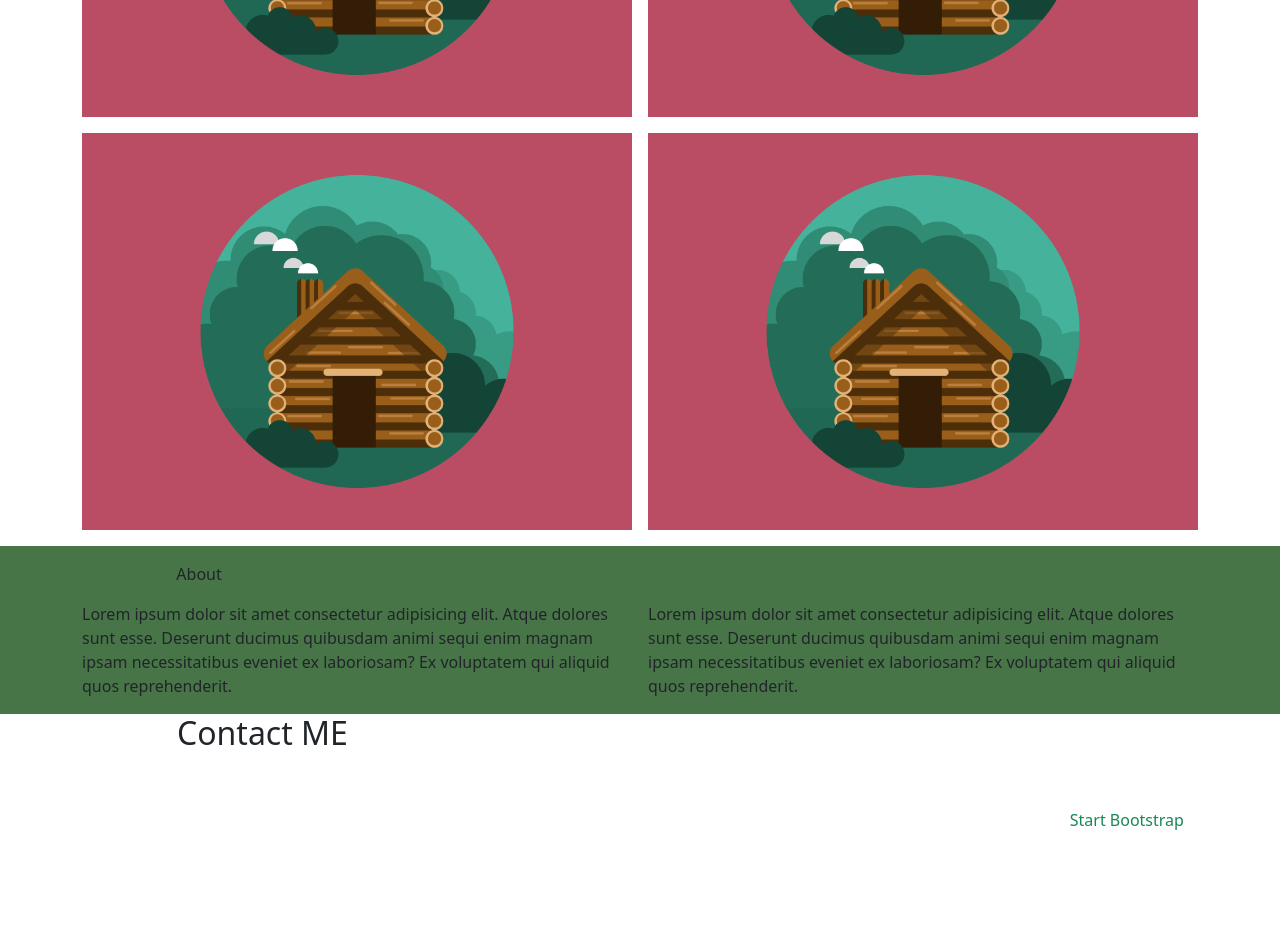
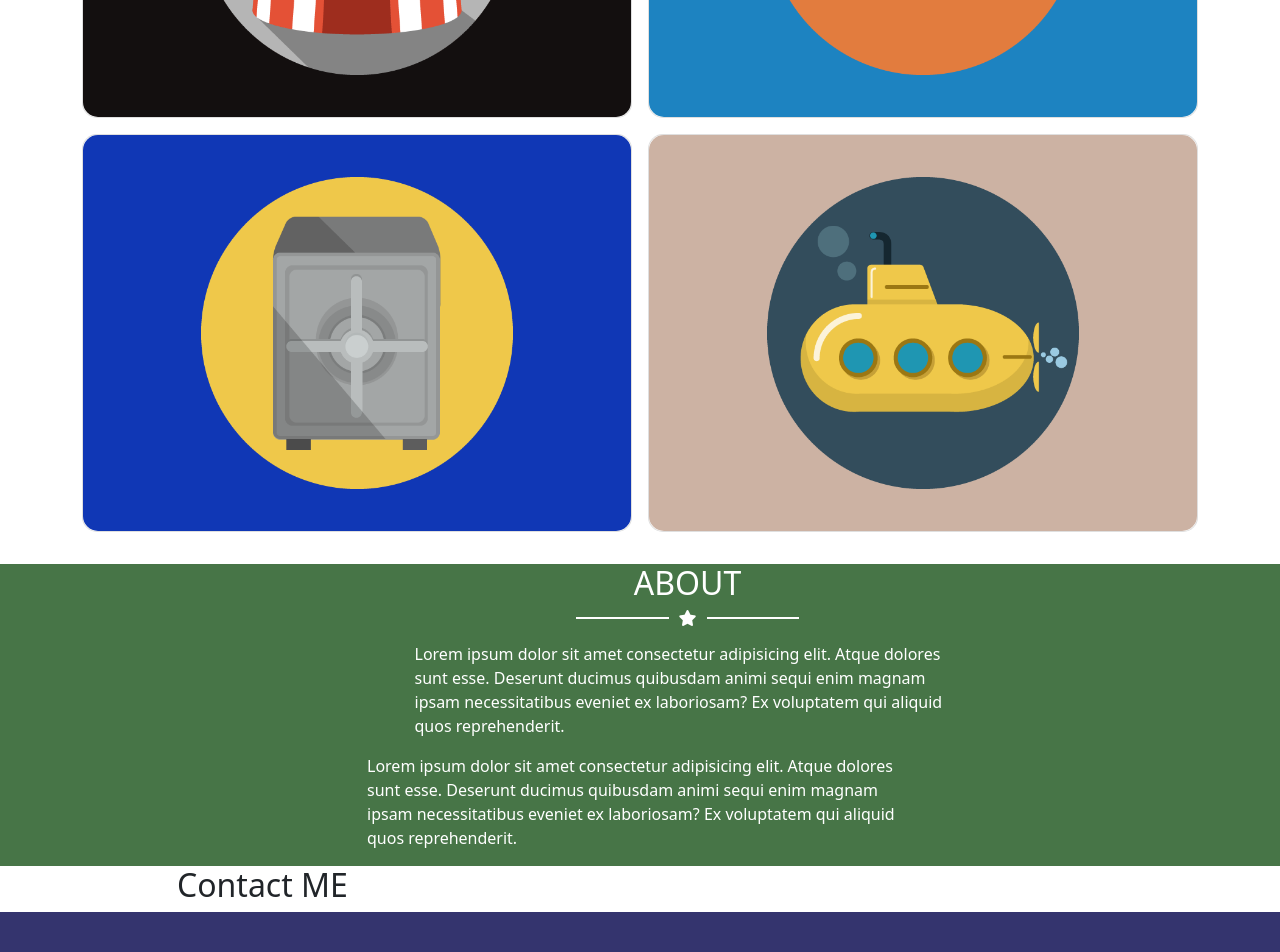
Before and after one commit to DaveCorleto/html-css-bootstrap-freelancer, a plain HTML site: page index.html in a window 1280 px wide. Shown: the part 1320-2272 px from the top of the page. Drawn offline with nearby package versions, Linux system fonts and the light colour scheme.

Commit message:
about it

```diff
--- a/css/style.css
+++ b/css/style.css
@@ -19,15 +19,66 @@ header {
 #about, #jumbotron {
     background-color: rgb(71, 117, 71);
 }
+.col {
+    background-color: rebeccapurple;
+}
+
+/* Stili della sezione Portfolio  */
+
+.card, .card img {
+    border-radius: 15px;
+}
+
+
+[class^="col"] img {
+    max-width: 100%;
+}
+
+/* Stili sezione About  */
+
+.line {
+    flex-basis: 10%;
+    height: 2px;
+    margin-left: 10px;
+    margin-right: 10px;
+    background-color: white;
+}
+
+/* Stili del Footer  */
 
 footer {
     width: 100%;
     height: 400px;
 }
-.col {
-    background-color: rebeccapurple;
+.ft-top {
+    background-color: rgb(52, 52, 110);
+    height: 300px;
 }
 
-[class^="col"] img {
-    max-width: 100%;
+.ft-bottom {
+    background-color: rgb(33, 33, 80);
+    height: 100px;
 }
+
+
+
+.row .text-white .text-center {
+    height: 100%;
+}
+
+#row-ft-btm {
+    height: 100px;
+}
+
+#row-ft-top {
+    height: 300px;
+}
+
+.secondary-txt {
+    font-size: 14px;
+}
+
+.social i {
+    padding-left: 10px;
+    font-size: 18px;
+}
--- a/index.html
+++ b/index.html
@@ -38,40 +38,68 @@
             <h2>Portfolio</h2>
 
             <div class="row g-3">
+
                 <div class="col-12 col-sm-6">
-                    <img class="rounded-3" src="img/cabin.png" alt="cabin">
-                </div>
-                <div class="col-12 col-sm-6">
-                    <img src="img/cabin.png" alt="cabin">
-                </div>
-                <div class="col-12 col-sm-6">
-                    <img src="img/cabin.png" alt="cabin">
-                </div>
-                <div class="col-12 col-sm-6">
-                    <img src="img/cabin.png" alt="cabin">
-                </div>
-                <div class="col-12 col-sm-6">
-                    <img src="img/cabin.png" alt="cabin">
-                </div>
-                <div class="col-12 col-sm-6">
-                    <img src="img/cabin.png" alt="cabin">
+                    <div class="card">
+                        <img src="img/cabin.png" alt="cabin">
+                    </div>
                 </div>
 
+                <div class="col-12 col-sm-6">
+                    <div class="card">
+                        <img " src="img/cake.png" alt="cake">
+                    </div>
+                </div>
+
+                <div class="col-12 col-sm-6">
+                    <div class="card">
+                        <img src="img/circus.png" alt="circus">
+                    </div>
+                </div>
+
+                <div class="col-12 col-sm-6">
+                    <div class="card">
+                        <img " src="img/game.png" alt="game">
+                    </div>
+                </div>
+
+                <div class="col-12 col-sm-6">
+                    <div class="card">
+                        <img src="img/safe.png" alt="safe">
+                    </div>
+                </div>
+
+                <div class="col-12 col-sm-6">
+                    <div class="card">
+                        <img " src="img/submarine.png" alt="submarine">
+                    </div>
+                </div>
             </div>
 
         </div>
     </section>
 
-    <section id="about" class="mt-3">
+    <section id="about" class="text-white mt-3">
         <div class="container">
-            <div class="row g-3">
-                <div class="col-10 offset-md-1">
-                    About
+            <div class="row justify-content-center">
+                <div class="col-10 offset-md-1 text-center">
+
+                    <h2>ABOUT</h2>
+
+
                 </div>
-                <div class="col-12 col-sm-6">
+                <div class="col-10 offset-md-1 text-center d-flex justify-content-center align-items-center pb-3">
+
+                    <div class="line"></div>
+                    <i class="fa-solid fa-star"></i>
+                    <div class="line"></div>
+
+
+                </div>
+                <div class="col-10 offset-sm-1 col-sm-6">
                     <p>Lorem ipsum dolor sit amet consectetur adipisicing elit. Atque dolores sunt esse. Deserunt ducimus quibusdam animi sequi enim magnam ipsam necessitatibus eveniet ex laboriosam? Ex voluptatem qui aliquid quos reprehenderit.</p>
                 </div>
-                <div class="col-12 col-sm-6">
+                <div class="col-10  col-sm-6">
                     <p>Lorem ipsum dolor sit amet consectetur adipisicing elit. Atque dolores sunt esse. Deserunt ducimus quibusdam animi sequi enim magnam ipsam necessitatibus eveniet ex laboriosam? Ex voluptatem qui aliquid quos reprehenderit.</p>
                 </div>
             </div>
```
